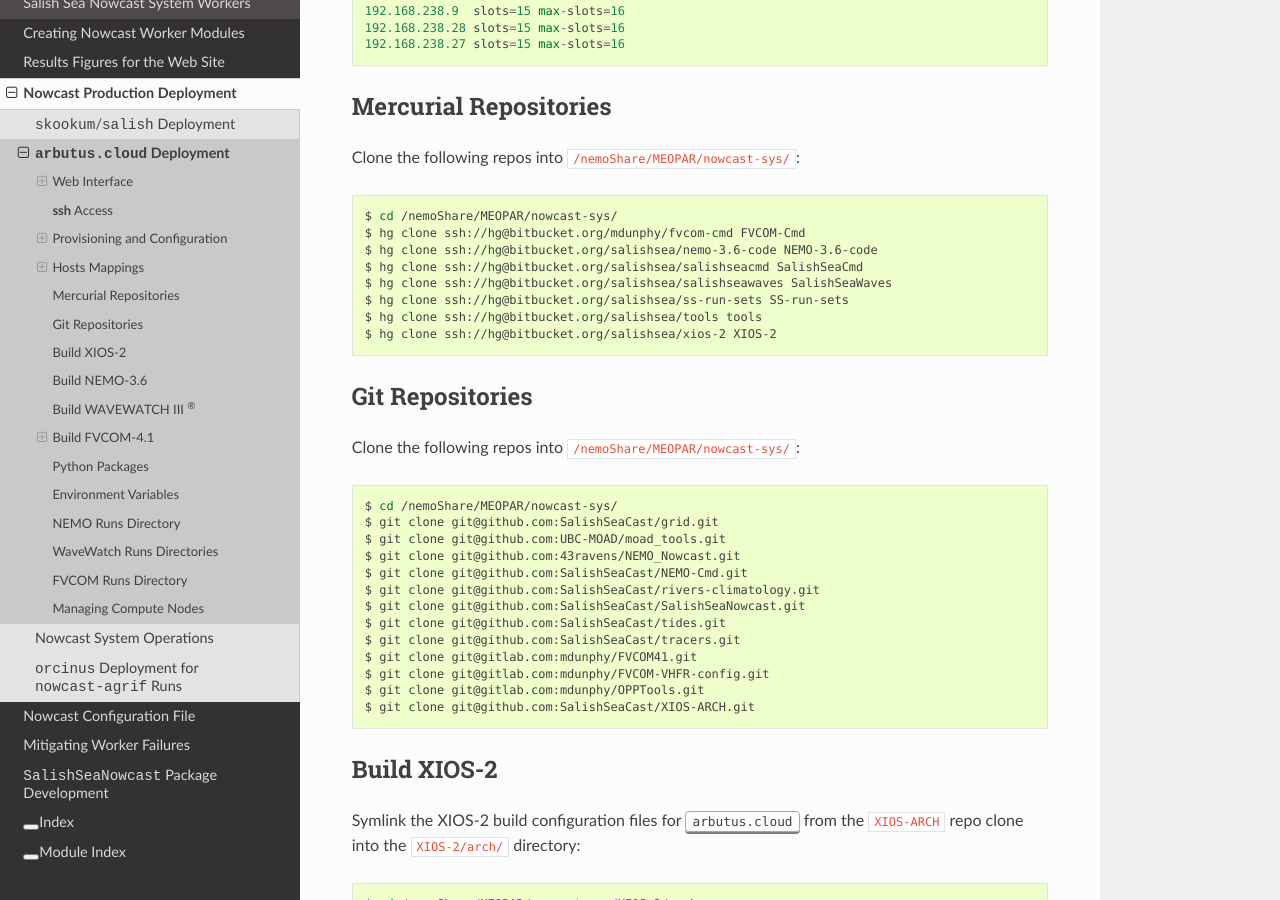
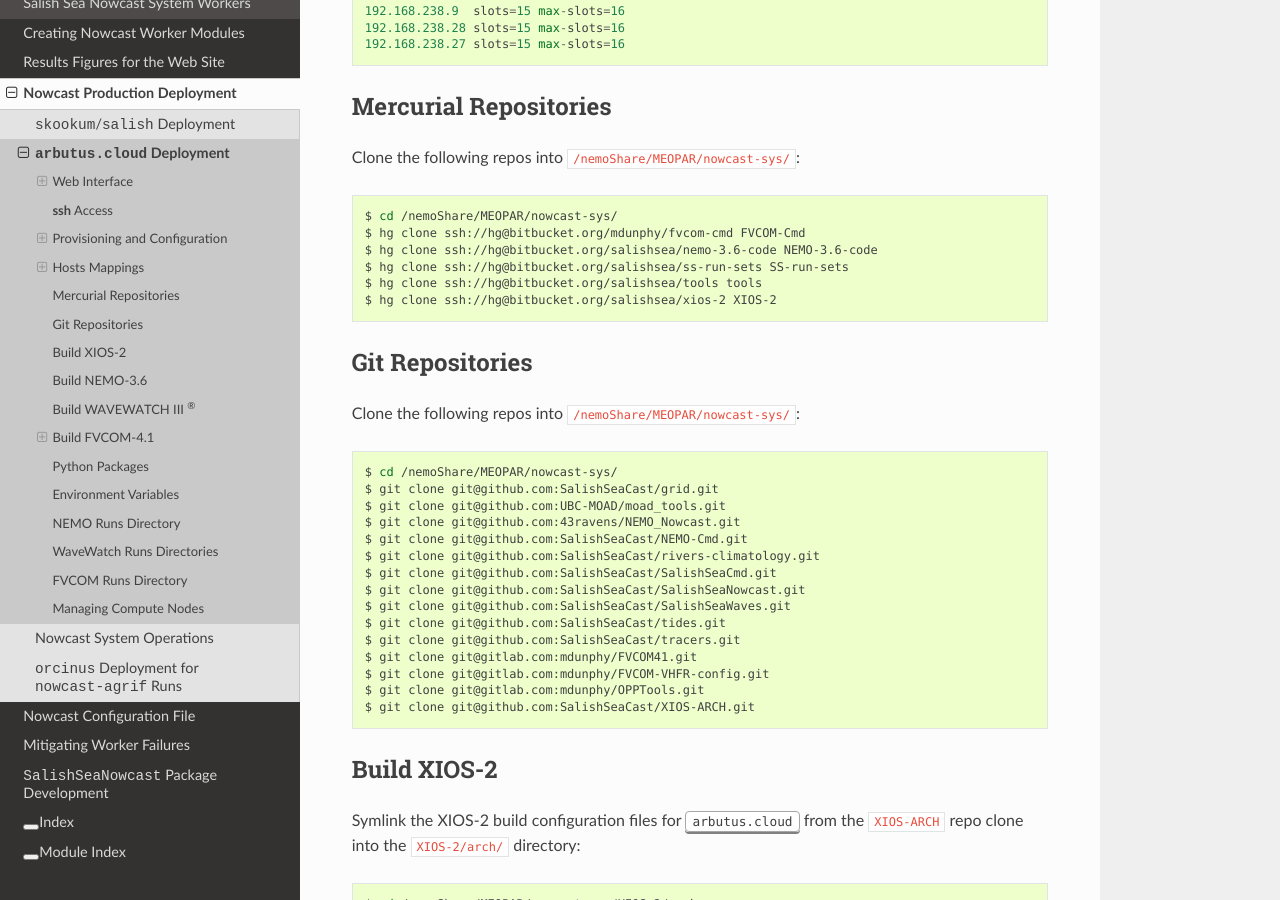
Before and after one commit to SalishSeaCast/SalishSeaNowcast, a Sphinx documentation site: the page built from docs/deployment/arbutus_cloud.rst, in a window 1280 px wide and 900 px high, scrolled down 11414 px. Built offline with Sphinx 7.4.7 and the Read the Docs theme 2.0.0, drawn with Linux system fonts in a browser that asks for light colours.

Commit message:
Chg to install SalishSeaCmd repo from GitHub
re: migration from Mercurial on Bitbucket to Git on GitHub

```diff
--- a/docs/deployment/arbutus_cloud.rst
+++ b/docs/deployment/arbutus_cloud.rst
@@ -611,8 +611,6 @@ Clone the following repos into :file:`/nemoShare/MEOPAR/nowcast-sys/`:
     $ cd /nemoShare/MEOPAR/nowcast-sys/
     $ hg clone ssh://hg@bitbucket.org/mdunphy/fvcom-cmd FVCOM-Cmd
     $ hg clone ssh://hg@bitbucket.org/salishsea/nemo-3.6-code NEMO-3.6-code
-    $ hg clone ssh://hg@bitbucket.org/salishsea/salishseacmd SalishSeaCmd
-    $ hg clone ssh://hg@bitbucket.org/salishsea/salishseawaves SalishSeaWaves
     $ hg clone ssh://hg@bitbucket.org/salishsea/ss-run-sets SS-run-sets
     $ hg clone ssh://hg@bitbucket.org/salishsea/tools tools
     $ hg clone ssh://hg@bitbucket.org/salishsea/xios-2 XIOS-2
@@ -631,7 +629,9 @@ Clone the following repos into :file:`/nemoShare/MEOPAR/nowcast-sys/`:
     $ git clone git@github.com:43ravens/NEMO_Nowcast.git
     $ git clone git@github.com:SalishSeaCast/NEMO-Cmd.git
     $ git clone git@github.com:SalishSeaCast/rivers-climatology.git
+    $ git clone git@github.com:SalishSeaCast/SalishSeaCmd.git
     $ git clone git@github.com:SalishSeaCast/SalishSeaNowcast.git
+    $ git clone git@github.com:SalishSeaCast/SalishSeaWaves.git
     $ git clone git@github.com:SalishSeaCast/tides.git
     $ git clone git@github.com:SalishSeaCast/tracers.git
     $ git clone git@gitlab.com:mdunphy/FVCOM41.git
--- a/docs/deployment/orcinus.rst
+++ b/docs/deployment/orcinus.rst
@@ -50,6 +50,7 @@ Clone the following repos into :file:`/home/dlatorne/nowcast-agrif-sys/`:
     $ git clone git@github.com:SalishSeaCast/grid.git
     $ git clone git@github.com:SalishSeaCast/NEMO-Cmd.git
     $ git clone git@github.com:SalishSeaCast/rivers-climatology.git
+    $ git clone git@github.com:SalishSeaCast/SalishSeaCmd.git
     $ git clone git@github.com:SalishSeaCast/tides.git
     $ git clone git@github.com:SalishSeaCast/tracers.git
     $ git clone git@github.com:SalishSeaCast/XIOS-ARCH.git
@@ -64,7 +65,6 @@ Clone the following repos into :file:`/home/dlatorne/nowcast-agrif-sys/`:
 
     $ cd /home/dlatorne/nowcast-agrif-sys/
     $ hg clone ssh://hg@bitbucket.org/salishsea/nemo-3.6-code NEMO-3.6-code
-    $ hg clone ssh://hg@bitbucket.org/salishsea/salishseacmd SalishSeaCmd
     $ hg clone ssh://hg@bitbucket.org/salishsea/ss-run-sets SS-run-sets
     $ hg clone ssh://hg@bitbucket.org/salishsea/xios-2 XIOS-2
 
--- a/docs/deployment/skookum_salish.rst
+++ b/docs/deployment/skookum_salish.rst
@@ -29,7 +29,6 @@ Clone the following repos into :file:`/SalishSeaCast/`:
     $ cd /SalishSeaCast/
     $ hg clone ssh://hg@bitbucket.org/salishsea/nemo-3.6-code NEMO-3.6-code
     $ hg clone ssh://hg@bitbucket.org/salishsea/private-tools private-tools
-    $ hg clone ssh://hg@bitbucket.org/salishsea/salishseacmd SalishSeaCmd
     $ hg clone ssh://hg@bitbucket.org/salishsea/salishsea-site salishsea-site
     $ hg clone ssh://hg@bitbucket.org/salishsea/ss-run-sets SS-run-sets
     $ hg clone ssh://hg@bitbucket.org/salishsea/tools tools
@@ -58,11 +57,12 @@ Clone the following repos into :file:`/SalishSeaCast/`:
     $ git clone git@github.com:SalishSeaCast/NEMO-Cmd.git
     $ git clone git@github.com:43ravens/NEMO_Nowcast.git
     $ git clone git@github.com:SalishSeaCast/rivers-climatology.git
+    $ git clone git@github.com:SalishSeaCast/SalishSeaCmd.git
     $ git clone git@github.com:SalishSeaCast/SalishSeaNowcast.git
+    $ git clone git@github.com:SalishSeaCast/tides.git
+    $ git clone git@github.com:SalishSeaCast/tracers.git
     $ git clone git@gitlab.com:mdunphy/FVCOM-VHFR-config.git
     $ git clone git@gitlab.com:mdunphy/OPPTools.git OPPTools
-    $ git clone git@github.com:SalishSeaCast/tides.git
-    $ git clone git@github.com:SalishSeaCast/tracers.git
     $ git clone git@github.com:SalishSeaCast/XIOS-ARCH.git
 
 Build XIOS-2
--- a/docs/figures/fig_dev_env.rst
+++ b/docs/figures/fig_dev_env.rst
@@ -52,7 +52,7 @@ You will also need up-to-date clones of the following repositories from Bitbucke
 * moad_tools: https://github.com/UBC-MOAD/moad_tools
 * tools: https://bitbucket.org/salishsea/tools/
 * NEMO-Cmd: https://github.com/SalishSeaCast/NEMO-Cmd
-* SalishSeaCmd: https://bitbucket.org/salishsea/salishseacmd/
+* SalishSeaCmd: https://github.com/SalishSeaCast/SalishSeaCmd
 * SalishSeaNowcast: https://github.com/SalishSeaCast/SalishSeaNowcast
 * salishsea-site: https://bitbucket.org/salishsea/salishsea-site
 
```
Also changed, not shown: docs/pkg_development.rst (+4 -4 lines), 3 other files.
